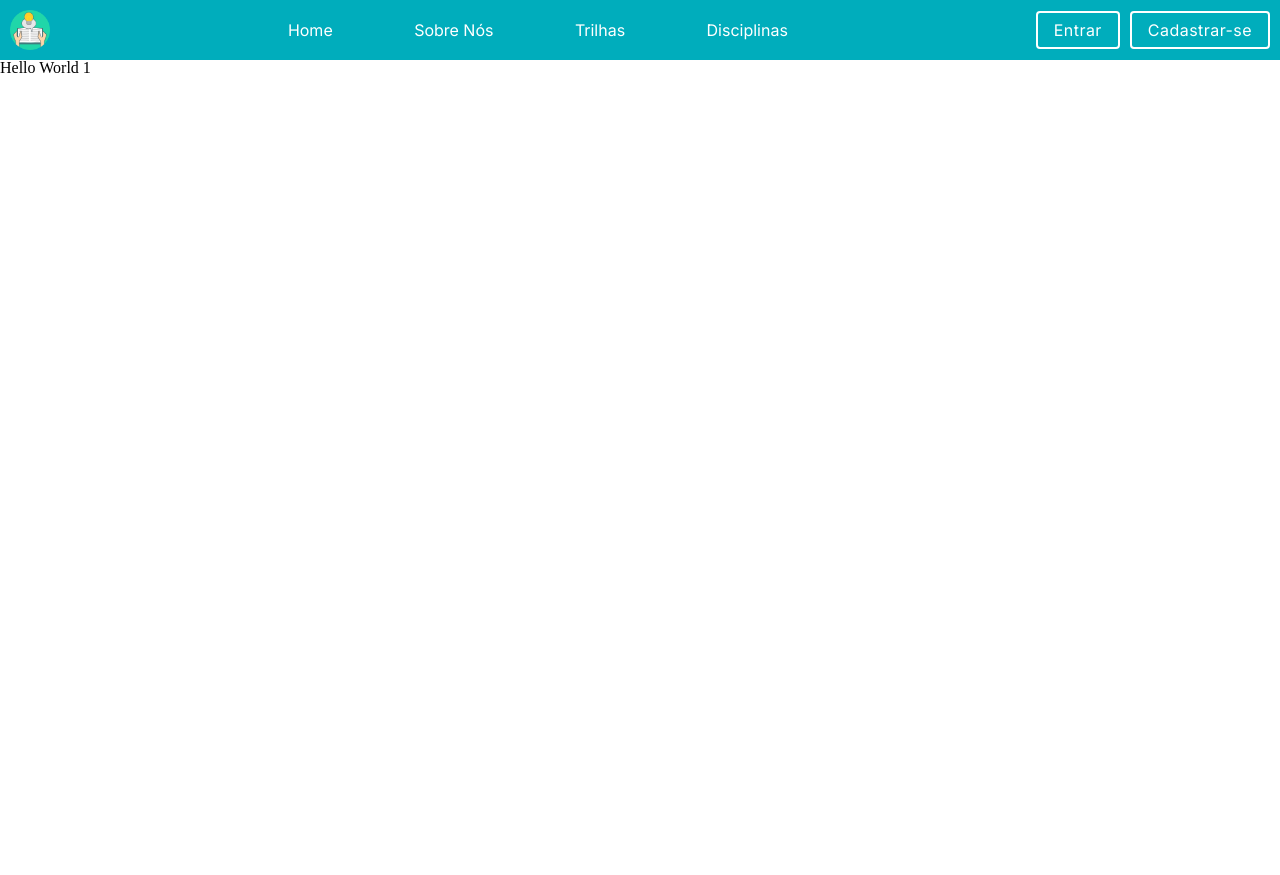
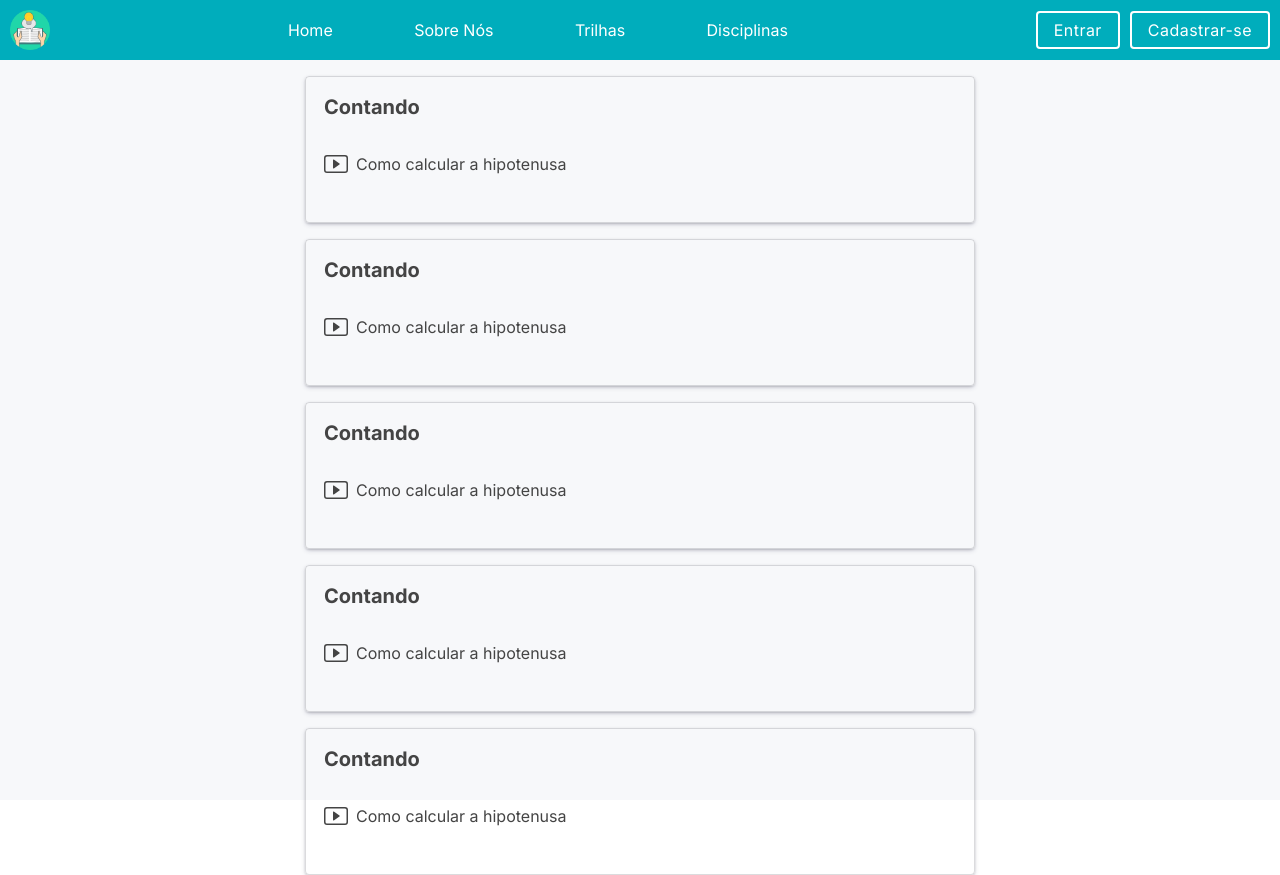
Before and after one commit to jvitorfeliciano/Know-Bridge, a React (Create React App) app: page /unity/1 in a window 1280 px wide. Before the commit the page ends 800 px from the top, so only its background shows below. Built offline with nearby package versions, Linux system fonts and the light colour scheme; no server answers.

Commit message:
feat: add material description component

```diff
--- a/src/components/MainContainer/index.js
+++ b/src/components/MainContainer/index.js
@@ -9,5 +9,6 @@ const Container = styled.main`
     width: 100vw;
     height: calc(100vh - 60px);
     background: ${colorDictionary.lightGray};
-
+    display: flex;
+    justify-content: center;
 `;
--- /dev/null
+++ b/src/components/MateriaLDescription/index.js
@@ -0,0 +1,28 @@
+import styled from "styled-components";
+
+import { BsPlayBtn } from "react-icons/bs";
+
+export default function MaterialDescription({ data }) {
+    return (
+        <Container>
+            <BsPlayBtn />
+            <h3>Como calcular a hipotenusa</h3>
+        </Container>
+    );
+}
+
+const Container = styled.div`
+    width: 100%;
+    height: 40px;
+    margin-bottom: 20px;
+    display: flex;
+    align-items: center;
+
+    h3 {
+        margin-left: 8px;
+    }
+    svg {
+        font-size: 24px;
+        cursor: pointer;
+    }
+`;
--- a/src/pages/TrailPage/Unity.js
+++ b/src/pages/TrailPage/Unity.js
@@ -42,7 +42,7 @@ export default function Unity({ field }) {
 }
 
 const Container = styled.section`
-    width: 580px;
+    width:100%;
     height: auto;
     padding: 18px;
     margin-top: 16px;
--- /dev/null
+++ b/src/pages/UnityPage/Subfield.js
@@ -0,0 +1,32 @@
+import styled from "styled-components";
+import colorDictionary from "../../constants/colors";
+import MaterialDescription from "../../components/MateriaLDescription";
+
+export default function Subfield() {
+    return (
+        <Container>
+            <Title>Contando</Title>
+            <MaterialDescription />
+        </Container>
+    );
+}
+
+const Container = styled.section`
+    width: 100%;
+    height: auto;
+    padding: 18px;
+    margin-top: 16px;
+    font-family: "Inter", sans-serif;
+    font-style: normal;
+    color: ${colorDictionary.gray};
+    border: 1px solid rgba(33, 36, 44, 0.16);
+    box-shadow: rgba(50, 50, 93, 0.25) 0px 2px 5px -1px, rgba(0, 0, 0, 0.3) 0px 1px 3px -1px;
+    border-radius: 4px;
+`;
+
+const Title = styled.div`
+    font-weight: 700;
+    font-size: 20px;
+    line-height: 24px;
+    margin-bottom: 25px;
+`;
--- a/src/pages/UnityPage/index.js
+++ b/src/pages/UnityPage/index.js
@@ -1,7 +1,25 @@
 import { useParams } from "react-router-dom";
+import MainContainer from "../../components/MainContainer";
+import Subfield from "./Subfield";
+import styled from "styled-components";
 
 export default function UnityPage() {
     const { unityId } = useParams();
 
-    return <div>Hello World {unityId}</div>;
+    return (
+        <MainContainer>
+            <Subfields>
+                <Subfield></Subfield>
+                <Subfield></Subfield>
+                <Subfield></Subfield>
+                <Subfield></Subfield>
+                <Subfield></Subfield>
+            </Subfields>
+        </MainContainer>
+    );
 }
+
+const Subfields = styled.div`
+    width: 670px;
+    height: auto;
+`;
```
